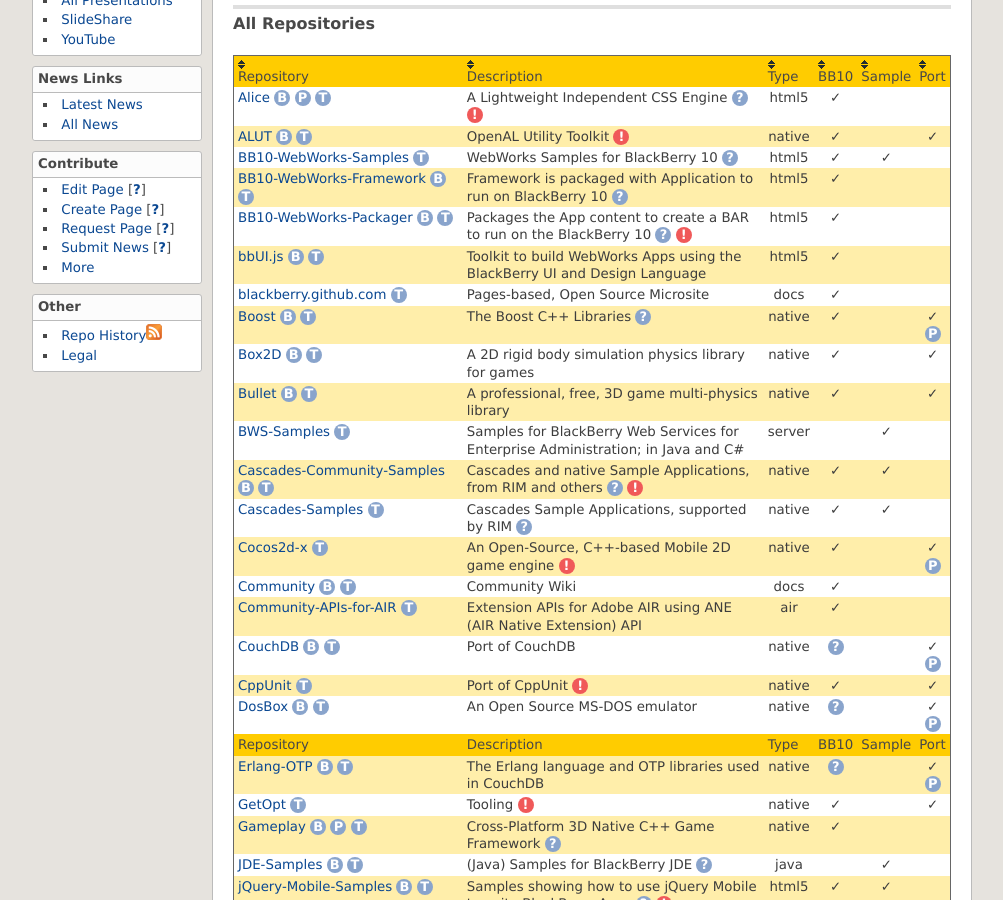
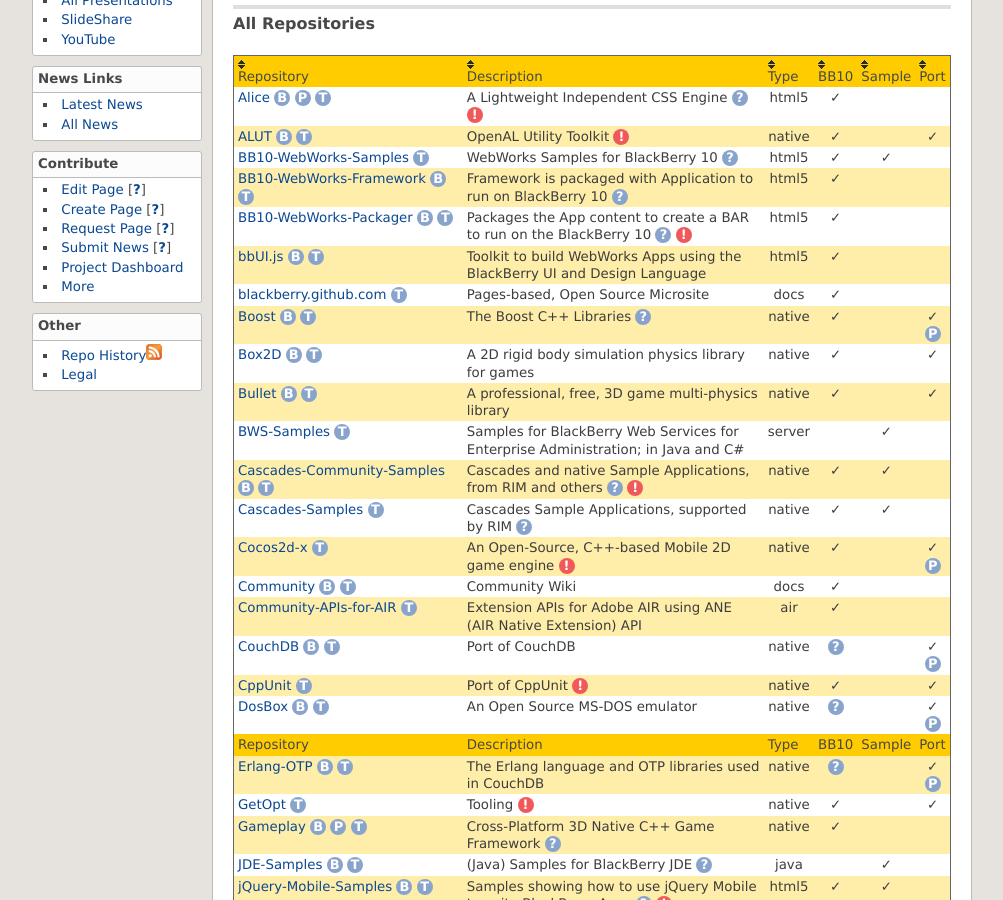
Before and after one commit to blackberry/Catalogs, a Jekyll site: the page built from All_Repos_as_One_Table.md, in a window 1280 px wide and 900 px high, scrolled down 358 px. Shown: the whole window, without its empty margins (138-1141 px from the left). Built offline with Jekyll 4.4.1, drawn with Linux system fonts in a browser that asks for light colours.

Commit message:
Added link to Dashboard into navigation

```diff
--- a/_includes/default-navigation.html
+++ b/_includes/default-navigation.html
@@ -42,6 +42,7 @@
 	<li><a href="{{ site.stage }}/news/Submit_News.md" target="_blank">Submit News</a>
 	  [<a href="{{ base-url }}/news/Submit_News.html" target="_blank" style="font-size: 100%; font-weight: bold;" title="How to Submit News">?</a>]
 	</li>
+	<li><a href="{{ base-url }}/projects/Project_Dashboard.html">Project Dashboard</a></li>
 	<li><a href="{{ base-url }}/other/Contribute.html">More</a></li>
 	</ul>
     </li>
```
